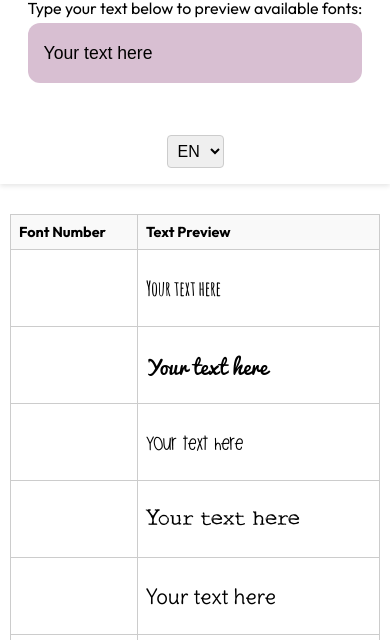
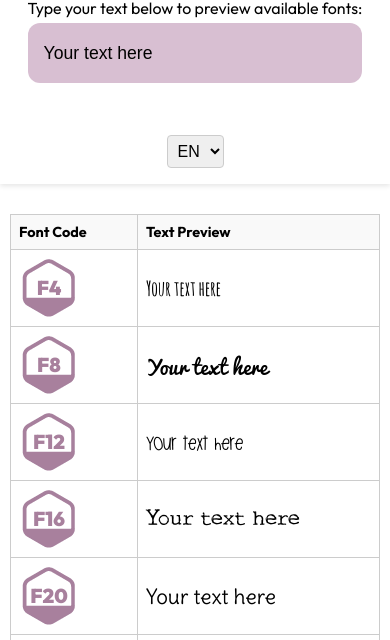
Before and after one commit to hndlbls/font-preview, a plain HTML site: page index.html in a window 390 px wide. Shown: the part 164-804 px from the top of the page. Drawn offline with Linux system fonts and the light colour scheme.

Commit message:
Add files via upload

```diff
--- a/css/style.css
+++ b/css/style.css
@@ -281,10 +281,10 @@ td:first-child {
           clip-path: polygon(25% 6%, 75% 6%, 100% 50%, 75% 94%, 25% 94%, 0% 50%);
   background: #b184a2; /* tono mauve */
   color: #ffffff;
-  font-weight: 800;
-  font-size: 18px;
+  font-weight: 900;
+  font-size: 20px;
   line-height: 1;
-  letter-spacing: 0.5px;
+  letter-spacing: 0px;
   text-transform: uppercase;
   position: relative;
   padding: 0;
@@ -293,7 +293,7 @@ td:first-child {
 @media (max-width: 640px){
   .hex-badge{
     --hex-size: 44px;
-    font-size: 16px;
+    font-size: 20px;
     box-shadow: inset 0 0 0 6px #ffffff;
   }
 }
@@ -312,20 +312,20 @@ td:first-child {
   background-position:center;
   background-repeat:no-repeat;
   background-size:contain;
-  color:#ffffff;
-  font-weight:800;
-  font-size:18px;
+  color:#a8809d;
+  font-weight:900;
+  font-size:20px;
   line-height:1;
-  letter-spacing:0.5px;
+  letter-spacing:0px;
   text-transform:uppercase;
   user-select:text;
 }
 @media (max-width: 640px){
-  .hex-badge{ font-size:16px; }
+  .hex-badge{ font-size:20px; }
 }
 /* Se serve una versione compatta in alcune tabelle */
 .hex-badge.sm{
   width:51px;
   height:51px;
-  font-size:16px;
+  font-size:20px;
 }
--- a/js/script.js
+++ b/js/script.js
@@ -5,7 +5,7 @@ const translations = {
     inputLabel: "Type your text below to preview available fonts:",
     inputPlaceholder: "Type your text...",
     sample: "Your text here",
-    colFont: "Font Number",
+    colFont: "Font Code",
     colPreview: "Text Preview",
     contactText: `<strong>Didn’t find the perfect font?</strong><br>Feel free to contact us — we’ll be happy to add it for you!`
   },
@@ -14,7 +14,7 @@ const translations = {
     inputLabel: "Scrivi qui il tuo testo per vedere l'anteprima dei font disponibili:",
     inputPlaceholder: "Inserisci la tua scritta...",
     sample: "La tua scritta qui",
-    colFont: "Numero Font",
+    colFont: "Codice Font",
     colPreview: "Anteprima Testo",
     contactText: `<strong>Non hai trovato il font perfetto?</strong><br>Contattaci e saremo felici di aggiungerlo per te!`
   },
@@ -23,7 +23,7 @@ const translations = {
     inputLabel: "Geben Sie Ihren Text ein, um die verfügbaren Schriftarten anzuzeigen:",
     inputPlaceholder: "Geben Sie Ihren Text ein...",
     sample: "Ihr Text hier",
-    colFont: "Schriftnummer",
+    colFont: "Font-Code",
     colPreview: "Textvorschau",
     contactText: `<strong>Die perfekte Schriftart nicht gefunden?</strong><br>Kontaktieren Sie uns – wir fügen sie gerne hinzu!`
   },
@@ -32,7 +32,7 @@ const translations = {
     inputLabel: "Tapez votre texte pour prévisualiser les polices disponibles :",
     inputPlaceholder: "Tapez votre texte...",
     sample: "Votre texte ici",
-    colFont: "Numéro de Police",
+    colFont: "Code de police",
     colPreview: "Aperçu du Texte",
     contactText: `<strong>Vous n'avez pas trouvé la police parfaite ?</strong><br>N'hésitez pas à nous contacter — nous serons ravis de l'ajouter !`
   },
@@ -41,7 +41,7 @@ const translations = {
     inputLabel: "Escribe tu texto para previsualizar las fuentes disponibles:",
     inputPlaceholder: "Escribe tu texto...",
     sample: "Tu texto aquí",
-    colFont: "Número de Fuente",
+    colFont: "Código de fuente",
     colPreview: "Vista previa del texto",
     contactText: `<strong>¿No encontraste la fuente perfecta?</strong><br>Contáctanos y estaremos encantados de añadirla.`
   }
@@ -73,7 +73,10 @@ function updateLanguage(lang) {
   document.getElementById('col-preview').textContent = t.colPreview;
   document.getElementById('contact-text').innerHTML = t.contactText;
 
-  // Placeholder
+
+  // Aggiorna data-label della prima colonna nelle righe
+  document.querySelectorAll("td.font-code-cell").forEach(td => td.setAttribute("data-label", t.colFont));
+// Placeholder
   textInput.placeholder = t.inputPlaceholder;
 
   // Se l'utente NON ha digitato oppure il valore è uno dei default, aggiorna anche il value
```
Also changed, not shown: fonts/Font 48.otf (added), fonts/Font 52.ttf (added), img/exagon.png (added).
